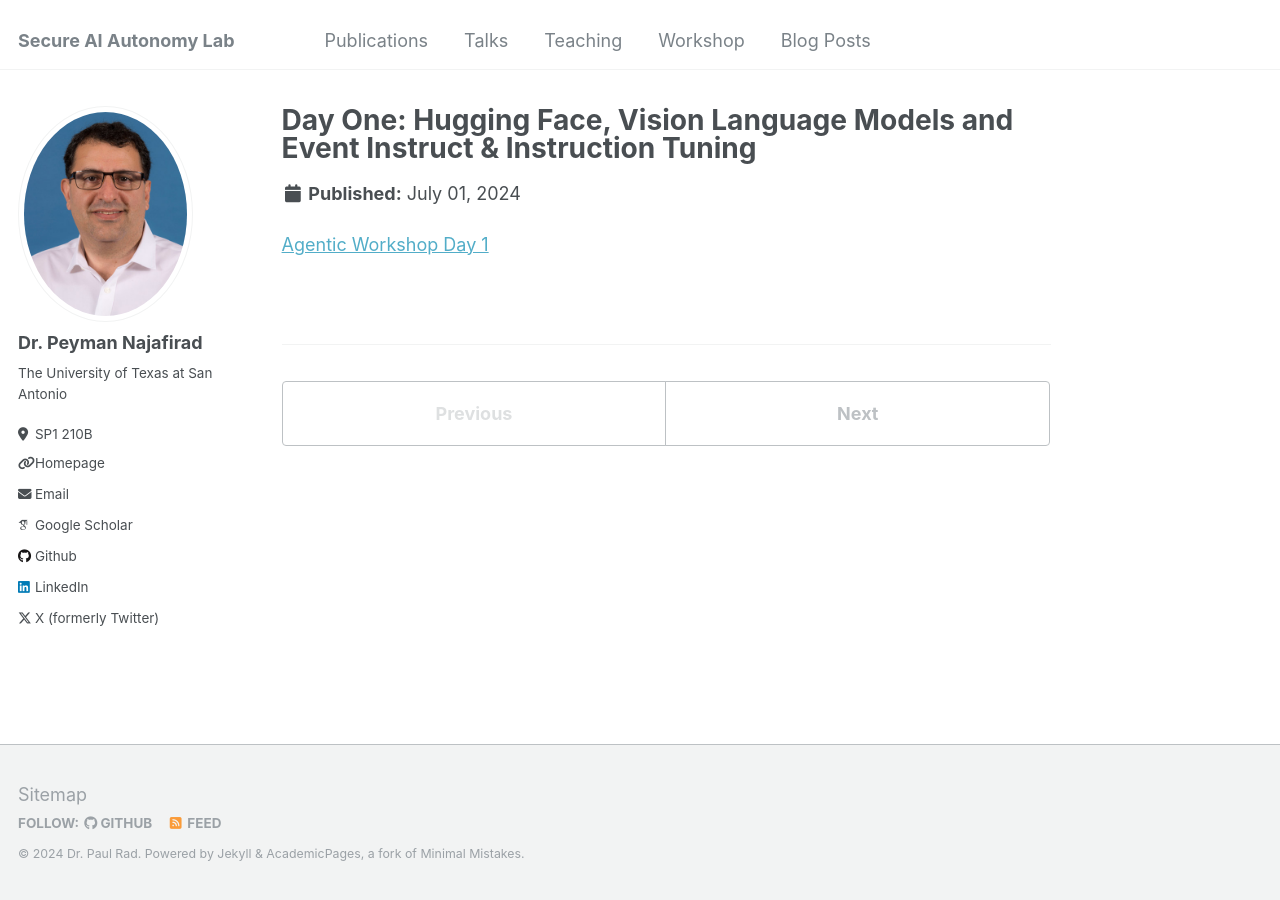
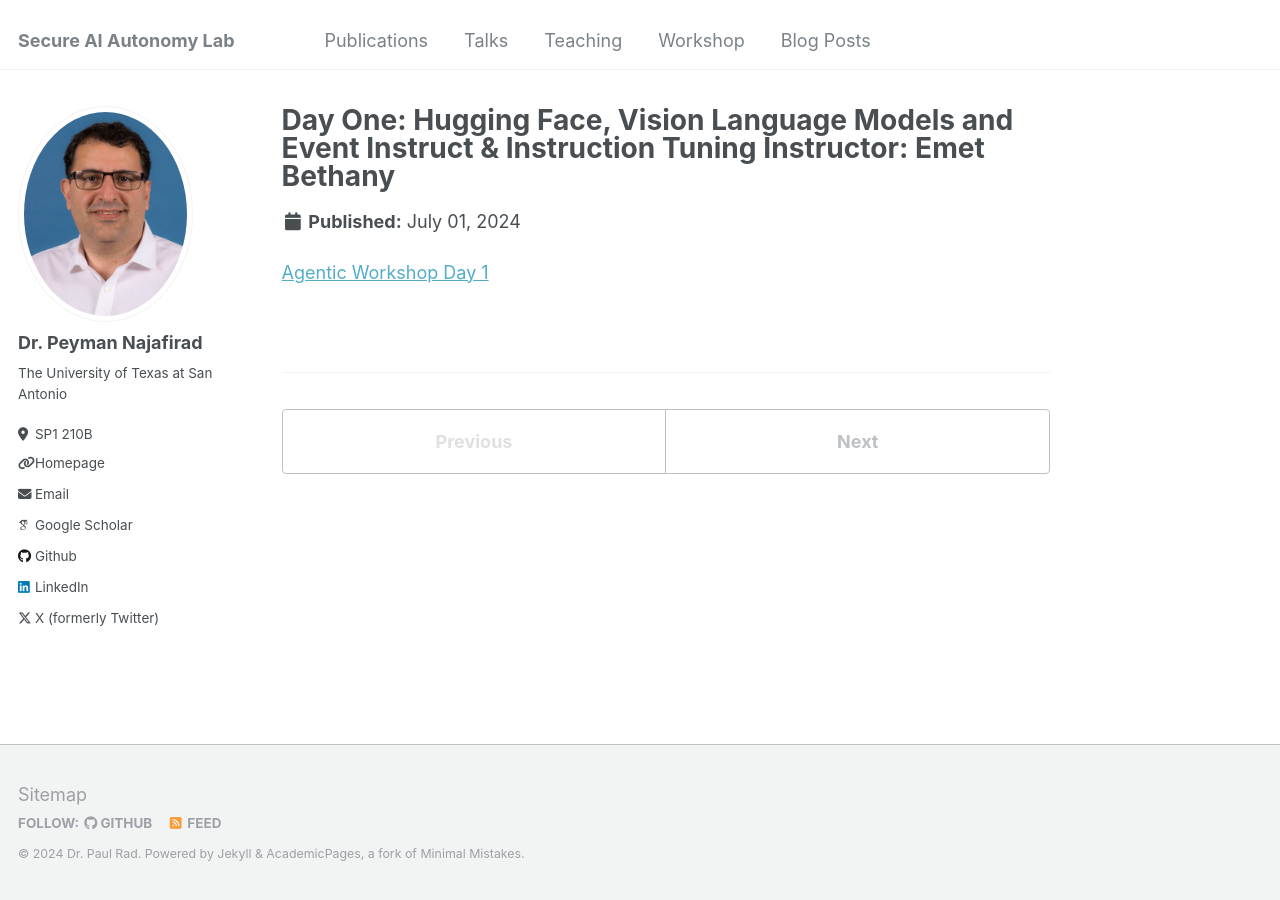
Before and after one commit to SecureAIAutonomyLab/SecureAIAutonomyLab.github.io, a Jekyll site: the page built from _workshop/2024-07-01-Day-One-Hugging-Face.md, in a window 1280 px wide. Built offline with Jekyll 4.4.1, drawn with Linux system fonts in a browser that asks for light colours; some web fonts are replaced.

Commit message:
Update 2024-07-01-Day-One-Hugging-Face.md

```diff
--- a/_workshop/2024-07-01-Day-One-Hugging-Face.md
+++ b/_workshop/2024-07-01-Day-One-Hugging-Face.md
@@ -1,5 +1,6 @@
 ---
-title: "Day One: Hugging Face, Vision Language Models and Event Instruct & Instruction Tuning"
+title: "Day One: Hugging Face, Vision Language Models and Event Instruct & Instruction Tuning
+Instructor: Emet Bethany"
 ---
 
 [Agentic Workshop Day 1](https://utsacloud-my.sharepoint.com/personal/peyman_najafirad_utsa_edu/_layouts/15/onedrive.aspx?ga=1&id=%2Fpersonal%2Fpeyman%5Fnajafirad%5Futsa%5Fedu%2FDocuments%2F%5FSecure%20AI%20%26%20Autonomy%20Lab%2FAgenticWorkshop%2Fday%2D1%5FHugging%20Face)
```
